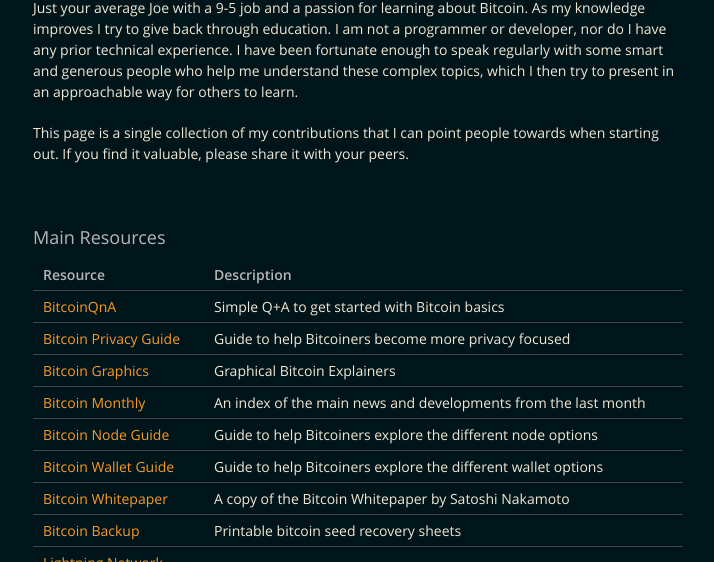
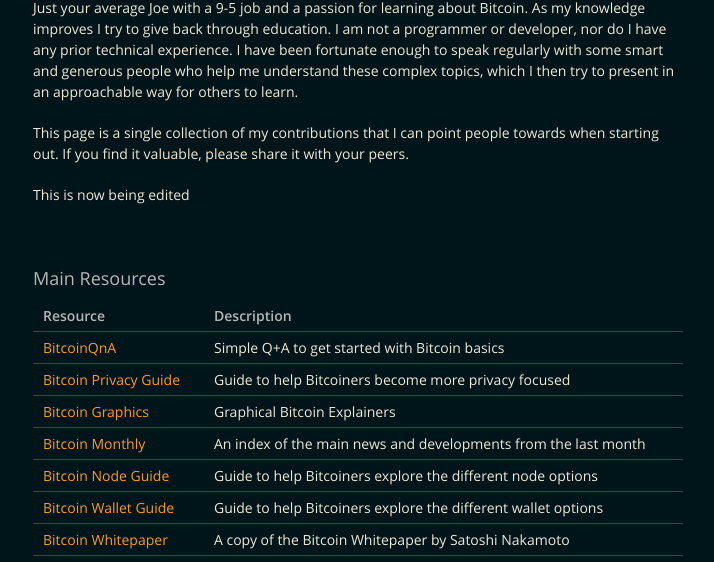
Before and after one commit to readysatoshi/bitcoinsignet, a Jekyll site: the page built from index.md, in a window 1280 px wide and 900 px high, cut to the strip 338-900 px from the top of the window. Shown: the whole strip, without its empty margins (282-996 px from the left). Built offline with Jekyll 4.4.1, drawn with Linux system fonts in a browser that asks for light colours.

Commit message:
testing edits

```diff
--- a/index.md
+++ b/index.md
@@ -7,6 +7,8 @@ layout: default
 Just your average Joe with a 9-5 job and a passion for learning about Bitcoin. As my knowledge improves I try to give back through education. I am not a programmer or developer, nor do I have any prior technical experience. I have been fortunate enough to speak regularly with some smart and generous people who help me understand these complex topics, which I then try to present in an approachable way for others to learn.
 
 This page is a single collection of my contributions that I can point people towards when starting out. If you find it valuable, please share it with your peers.
+
+This is now being edited
 
 <br/>
 
```
